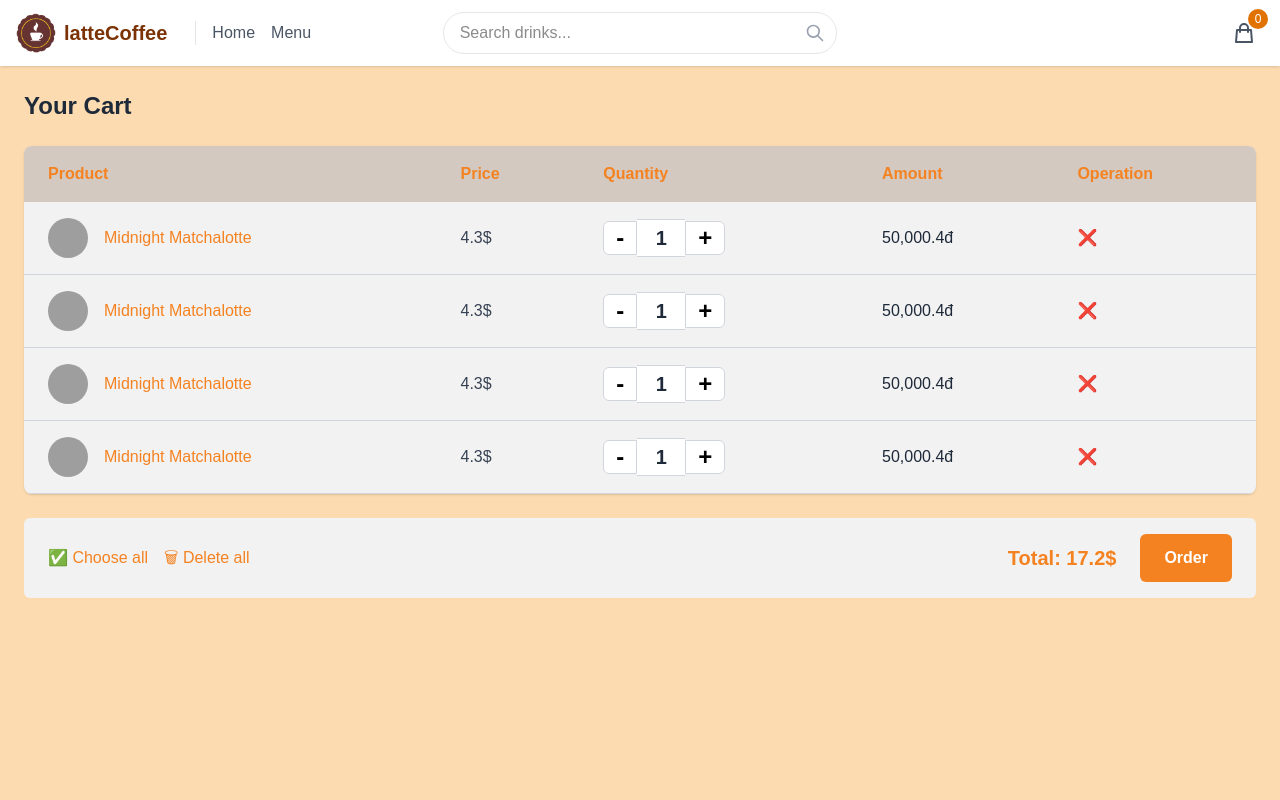
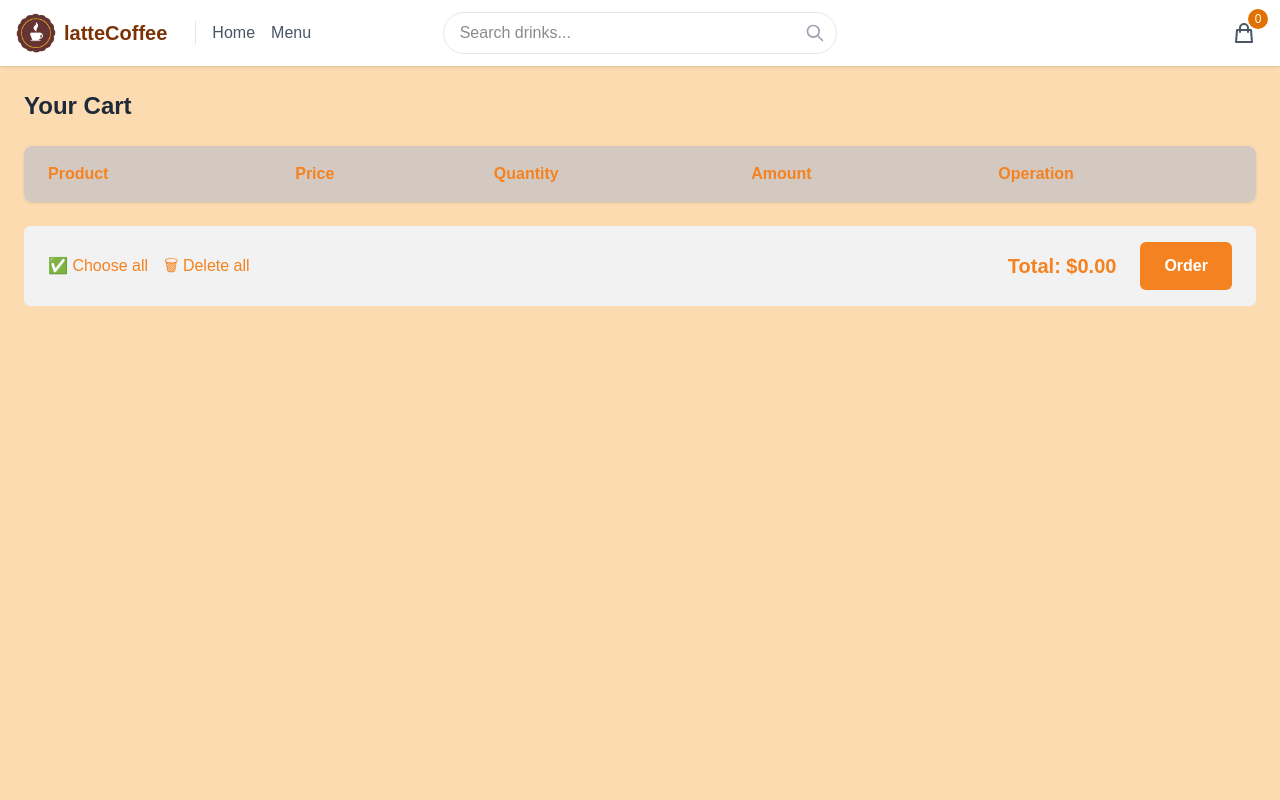
Before and after one commit to KhanhBaoLe/Latte-coffee-web, a Next.js app: page /cart in a window 1280 px wide. Shown: the top 800 px of the page. Built offline with nearby package versions, Linux system fonts and the light colour scheme; grey boxes are pictures that could not be loaded.

Commit message:
add data to cart page

```diff
--- a/app/cart/page.tsx
+++ b/app/cart/page.tsx
@@ -1,37 +1,11 @@
 'use client';
+import { useCart } from '@/app/components/CartContext';
+import Image from 'next/image';
 import { useState } from 'react';
 
-type CartItem = {
-    id: number;
-    name: string;
-    price: number;
-    quantity: number;
-};
-
 export default function CartPage() {
-    const [cartItems, setCartItems] = useState<CartItem[]>([
-        { id: 1, name: 'Midnight Matchalotte', price: 4.3, quantity: 1 },
-        { id: 2, name: 'Midnight Matchalotte', price: 4.3, quantity: 1 },
-        { id: 3, name: 'Midnight Matchalotte', price: 4.3, quantity: 1 },
-        { id: 4, name: 'Midnight Matchalotte', price: 4.3, quantity: 1 },
-    ]);
-
+    const { cartItems, removeFromCart, updateQuantity, clearCart } = useCart();
     const [selectedAll, setSelectedAll] = useState(false);
-
-    const updateQuantity = (id: number, newQuantity: number) => {
-        if (newQuantity < 1) return;
-        setCartItems(cartItems.map(item =>
-            item.id === id ? { ...item, quantity: newQuantity } : item
-        ));
-    };
-
-    const removeItem = (id: number) => {
-        setCartItems(cartItems.filter(item => item.id !== id));
-    };
-
-    const removeAll = () => {
-        setCartItems([]);
-    };
 
     const toggleSelectAll = () => {
         setSelectedAll(!selectedAll);
@@ -44,7 +18,6 @@ export default function CartPage() {
 
     return (
         <div className="bg-[#fddbb0] min-h-screen p-6">
-
             <h1 className="text-2xl font-bold text-gray-800 mb-6">Your Cart</h1>
 
             <div className="bg-[#f2f2f2] rounded-lg shadow-sm overflow-hidden">
@@ -62,14 +35,20 @@ export default function CartPage() {
                         {cartItems.map((item) => (
                             <tr key={item.id} className="border-b border-gray-300">
                                 <td className="py-4 px-6 text-[#f58220] flex items-center space-x-4">
-                                    <img src="/images/matcha.png" alt="matcha" className="w-10 h-10 rounded-full" />
+                                    <Image
+                                        src="/images/matcha.png"
+                                        alt={item.name}
+                                        width={40}
+                                        height={40}
+                                        className="w-10 h-10 rounded-full"
+                                    />
                                     <span>{item.name}</span>
                                 </td>
-                                <td className="py-4 px-6 text-gray-700">{item.price}$</td>
+                                <td className="py-4 px-6 text-gray-700">${item.price.toFixed(2)}</td>
                                 <td className="py-4 px-6">
                                     <div className="flex items-center">
                                         <button
-                                            className="px-3 py-1 border border-gray-300 rounded-l-md bg-white font-bold text-2xl text-black text-center leading-none hover:bg-gray-200"
+                                            className="px-3 py-1 border border-gray-300 rounded-l-md bg-white font-bold text-2xl text-black hover:bg-gray-200"
                                             onClick={() => updateQuantity(item.id, item.quantity - 1)}
                                         >
                                             -
@@ -78,19 +57,20 @@ export default function CartPage() {
                                             {item.quantity}
                                         </span>
                                         <button
-                                            className="px-3 py-1 border border-gray-300 rounded-r-md bg-white font-bold text-2xl text-black text-center leading-none hover:bg-gray-200"
+                                            className="px-3 py-1 border border-gray-300 rounded-r-md bg-white font-bold text-2xl text-black hover:bg-gray-200"
                                             onClick={() => updateQuantity(item.id, item.quantity + 1)}
                                         >
                                             +
                                         </button>
                                     </div>
-
                                 </td>
-                                <td className="py-4 px-6 text-gray-800">{(item.price * item.quantity * 11628).toLocaleString()}đ</td>
+                                <td className="py-4 px-6 text-gray-800">
+                                    {(item.price * item.quantity * 11628).toLocaleString()}đ
+                                </td>
                                 <td className="py-4 px-6">
                                     <button
                                         className="text-red-500 hover:text-red-700 font-medium"
-                                        onClick={() => removeItem(item.id)}
+                                        onClick={() => removeFromCart(item.id)}
                                     >
                                         ❌
                                     </button>
@@ -107,14 +87,14 @@ export default function CartPage() {
                     <button onClick={toggleSelectAll}>
                         {selectedAll ? 'Unselect All' : '✅ Choose all'}
                     </button>
-                    <button onClick={removeAll}>
+                    <button onClick={clearCart}>
                         🗑 Delete all
                     </button>
                 </div>
 
                 <div className="flex items-center space-x-6">
                     <div className="text-xl font-bold text-[#f58220]">
-                        Total: {totalAmount.toFixed(1)}$
+                        Total: ${totalAmount.toFixed(2)}
                     </div>
                     <button className="px-6 py-3 bg-[#f58220] text-white rounded-md hover:bg-[#e46b00] transition-colors font-semibold">
                         Order
--- a/app/components/CartContext.tsx
+++ b/app/components/CartContext.tsx
@@ -17,6 +17,7 @@ type CartContextType = {
     decreaseQuantity: (id: number) => void;
     removeFromCart: (id: number) => void;
     clearCart: () => void;
+    updateQuantity: (id: number, quantity: number) => void; // ✅ Thêm ở đây
     totalItems: number;
     totalPrice: number;
 };
@@ -62,6 +63,14 @@ export const CartProvider = ({ children }: { children: React.ReactNode }) => {
         );
     };
 
+    const updateQuantity = (id: number, quantity: number) => {
+        setCartItems((prevItems) =>
+            prevItems.map((item) =>
+                item.id === id ? { ...item, quantity: Math.max(1, quantity) } : item
+            )
+        );
+    };
+
     const removeFromCart = (id: number) => {
         setCartItems((prevItems) => prevItems.filter((item) => item.id !== id));
     };
@@ -75,7 +84,16 @@ export const CartProvider = ({ children }: { children: React.ReactNode }) => {
 
     return (
         <CartContext.Provider
-            value={{ cartItems, addToCart, decreaseQuantity, removeFromCart, clearCart, totalItems, totalPrice }}
+            value={{
+                cartItems,
+                addToCart,
+                decreaseQuantity,
+                updateQuantity, // ✅ Thêm vào provider
+                removeFromCart,
+                clearCart,
+                totalItems,
+                totalPrice
+            }}
         >
             {children}
         </CartContext.Provider>
--- a/app/components/coffee-section.tsx
+++ b/app/components/coffee-section.tsx
@@ -1,7 +1,7 @@
 'use client';
 import { useState } from 'react';
+import { CartItem, getCartFromLocalStorage, saveCartToLocalStorage } from "../utils/cartStorage";
 import { useCart } from './CartContext';
-
 const CoffeeSection = () => {
     const { addToCart } = useCart();
 
@@ -45,6 +45,23 @@ const CoffeeSection = () => {
         }));
     };
 
+    const handleAddToCart = (product: CartItem) => {
+        const currentCart = getCartFromLocalStorage();
+        const exists = currentCart.find(item => item.id === product.id);
+
+        let updatedCart;
+        if (exists) {
+            updatedCart = currentCart.map(item =>
+                item.id === product.id
+                    ? { ...item, quantity: item.quantity + 1 }
+                    : item
+            );
+        } else {
+            updatedCart = [...currentCart, { ...product, quantity: 1 }];
+        }
+
+        saveCartToLocalStorage(updatedCart);
+    };
     return (
         <section className="bg-[#f8dcc5] py-16 px-4 sm:px-6 lg:px-8">
             <div className="max-w-7xl mx-auto">
--- /dev/null
+++ b/app/utils/cartStorage.ts
@@ -0,0 +1,20 @@
+// app/utils/cartStorage.ts
+
+export type CartItem = {
+    id: string;
+    name: string;
+    price: number;
+    quantity: number;
+    image?: string;
+};
+
+export const getCartFromLocalStorage = (): CartItem[] => {
+    if (typeof window === 'undefined') return [];
+    const data = localStorage.getItem('cart');
+    return data ? JSON.parse(data) : [];
+};
+
+export const saveCartToLocalStorage = (cart: CartItem[]) => {
+    if (typeof window === 'undefined') return;
+    localStorage.setItem('cart', JSON.stringify(cart));
+};
```
